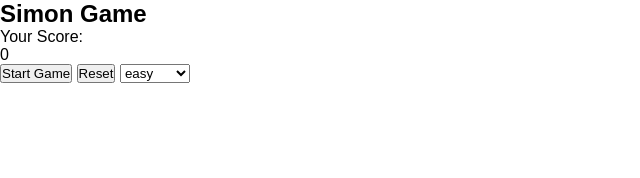
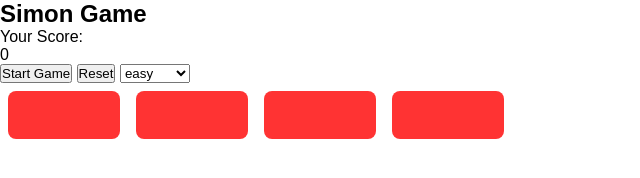
Before and after one commit to Anveks/Simon-Game-JavaScript, a plain HTML site: page index.html in a window 1280 px wide. Both pictures are taken after a click on the button "Start Game". Shown: the whole page, without its empty margins (0-640 px from the left). Drawn offline with Linux system fonts and the light colour scheme.

Commit message:
base logic added

```diff
--- a/index.html
+++ b/index.html
@@ -15,7 +15,7 @@
 
 <button class="btn-start">Start Game</button>
 <button class="btn-reset">Reset</button>
-<select class="diff" value="easy">
+<select class="diff">
   <option value="4" selected>easy</option>
   <option value="6">medium</option>
   <option value="8">hard</option>
--- a/script.js
+++ b/script.js
@@ -1,6 +1,54 @@
 
-// start game button
+const startBtn = document.querySelector(".btn-start");
 
+const sequence = [];
+const playersSequence = [];
 const gameCont = document.querySelector(".game-cont");
+let colorsNumber = document.querySelector(".diff").value;
 
-document.querySelector()
+for (let i = 0; i < colorsNumber; i++) {
+  const color = document.createElement("div");
+  color.classList.add("color-cont");
+  color.classList.add(`n${i}`);
+  color.setAttribute("disabled", true);
+  gameCont.appendChild(color);
+};
+
+let timeout = colorsNumber;
+
+startBtn.addEventListener("click", () => {
+
+  const interval = setInterval(() => {
+    if (timeout === 0) {
+      clearInterval(interval)
+    } else {
+      timeout -= 1;
+
+      const currentNumber = Math.trunc(Math.random() * colorsNumber);
+      sequence.push(currentNumber); // remember the sequence
+      const currentElem = document.querySelector(`.n${currentNumber}`);
+      currentElem.classList.add("active");
+
+      setTimeout(() => {
+        currentElem.classList.remove("active");
+       }, 800);
+    };
+  }, 1000);
+
+  console.log(sequence);
+
+});
+
+document.querySelectorAll(".color-cont").forEach((elem, index) => {
+  elem.setAttribute("disabled", false);
+  elem.addEventListener("click", () => {
+    playersSequence.push(index);
+
+    document.querySelector(`.n${index}`).classList.add("active");
+    setTimeout(() => {
+      document.querySelector(`.n${index}`).classList.remove("active");
+     }, 800);
+
+    console.log(playersSequence);
+  });
+});
--- a/style.css
+++ b/style.css
@@ -5,3 +5,22 @@
   box-sizing: border-box;
   font-family: sans-serif;
 }
+
+.game-cont {
+  display: flex;
+  flex-direction: row;
+}
+
+.color-cont {
+  margin: 0.5rem;
+  border-radius: 0.5rem;
+  width: 7rem;
+  height: 3rem;
+  background-color: red;
+  opacity: .8;
+  cursor: pointer;
+}
+
+.active {
+  opacity: 1;
+}
```
